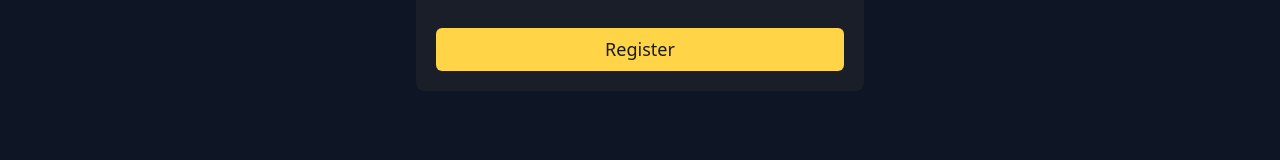
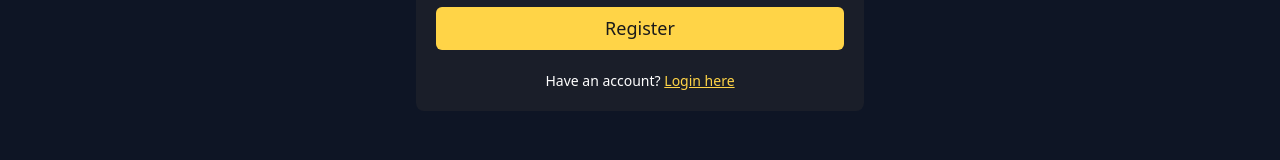
Before and after one commit to Nafiuls/assignment-10-client, a React (Vite) app: page /register in a window 1280 px wide. Shown: the part 635-795 px from the top of the page. Built offline with nearby package versions, Linux system fonts and the light colour scheme; no server answers.

Commit message:
register and dynamic navbar complete

```diff
--- a/package.json
+++ b/package.json
@@ -12,9 +12,12 @@
   "dependencies": {
     "@tailwindcss/vite": "^4.1.6",
     "daisyui": "^5.0.35",
+    "firebase": "^11.7.1",
     "react": "^19.1.0",
     "react-dom": "^19.1.0",
+    "react-hot-toast": "^2.5.2",
     "react-router-dom": "^7.6.0",
+    "react-tooltip": "^5.28.1",
     "tailwindcss": "^4.1.6"
   },
   "devDependencies": {
--- /dev/null
+++ b/src/Firebase/Firebase.init.js
@@ -0,0 +1,19 @@
+// Import the functions you need from the SDKs you need
+import { initializeApp } from "firebase/app";
+import { getAuth } from "firebase/auth";
+// TODO: Add SDKs for Firebase products that you want to use
+// https://firebase.google.com/docs/web/setup#available-libraries
+
+// Your web app's Firebase configuration
+const firebaseConfig = {
+  apiKey: "AIzaSyByoGOIEQ497321YPW32SNvBdnbZhS1Ugs",
+  authDomain: "playvibe-3e88f.firebaseapp.com",
+  projectId: "playvibe-3e88f",
+  storageBucket: "playvibe-3e88f.firebasestorage.app",
+  messagingSenderId: "1097317625780",
+  appId: "1:1097317625780:web:0709552acc5ee2de94cce1",
+};
+
+// Initialize Firebase
+const app = initializeApp(firebaseConfig);
+export const auth = getAuth(app);
--- a/src/components/Navbar.jsx
+++ b/src/components/Navbar.jsx
@@ -1,7 +1,9 @@
 import React from "react";
 import { NavLink } from "react-router-dom";
+import UseAuth from "../utils/CustomHooks/UseAuth";
 
 const Navbar = () => {
+  const { user, handleLogout } = UseAuth();
   const routes = [
     { path: "/", name: "home" },
     { path: "/reviews", name: "reviews" },
@@ -65,9 +67,29 @@ const Navbar = () => {
         </ul>
       </div>
       <div className="navbar-end">
-        <button className="bg-[#ffd447] text-[#1A1A1A] px-8 rounded-sm cursor-pointer hover:bg-[#E6BD3F] py-2 font-medium">
-          Login
-        </button>
+        {user ? (
+          <div className="flex items-center gap-3">
+            <div className="avatar">
+              <div
+                data-tooltip-id="my-tooltip"
+                data-tooltip-content={user?.displayName}
+                className="w-12 rounded-full"
+              >
+                <img src={user?.photoURL} />
+              </div>
+            </div>
+            <button
+              onClick={() => handleLogout()}
+              className="btc py-2 cursor-pointer px-5 rounded-sm"
+            >
+              Log out
+            </button>
+          </div>
+        ) : (
+          <button className="bg-[#ffd447] text-[#1A1A1A] px-8 rounded-sm cursor-pointer hover:bg-[#E6BD3F] py-2 font-medium">
+            Login
+          </button>
+        )}
       </div>
     </div>
   );
--- a/src/index.css
+++ b/src/index.css
@@ -16,3 +16,7 @@ body {
 .btc:hover {
   background-color: #e6bd3f;
 }
+
+.txt {
+  color: #ffd447;
+}
--- a/src/layout/MainLayout.jsx
+++ b/src/layout/MainLayout.jsx
@@ -2,6 +2,9 @@ import React from "react";
 import Navbar from "../components/Navbar";
 import Footer from "../components/Footer";
 import { Outlet } from "react-router-dom";
+import { Toaster } from "react-hot-toast";
+import "react-tooltip/dist/react-tooltip.css";
+import { Tooltip } from "react-tooltip";
 
 const MainLayout = () => {
   return (
@@ -10,6 +13,8 @@ const MainLayout = () => {
       <div className="h-screen">
         <Outlet />
       </div>
+      <Toaster />
+      <Tooltip id="my-tooltip" />
       <Footer />
     </>
   );
--- a/src/main.jsx
+++ b/src/main.jsx
@@ -3,9 +3,12 @@ import { createRoot } from "react-dom/client";
 import "./index.css";
 import { RouterProvider } from "react-router-dom";
 import router from "./routes/router.jsx";
+import AuthProvider from "./utils/AuthProvider/AuthProvider.jsx";
 
 createRoot(document.getElementById("root")).render(
   <StrictMode>
-    <RouterProvider router={router}></RouterProvider>
+    <AuthProvider
+      route={<RouterProvider router={router}></RouterProvider>}
+    ></AuthProvider>
   </StrictMode>
 );
--- /dev/null
+++ b/src/pages/Login/Login.jsx
@@ -0,0 +1,7 @@
+import React from "react";
+
+const Login = () => {
+  return <div>Login</div>;
+};
+
+export default Login;
--- a/src/pages/Register/Register.jsx
+++ b/src/pages/Register/Register.jsx
@@ -1,7 +1,12 @@
 import React, { useState } from "react";
+import UseAuth from "../../utils/CustomHooks/UseAuth";
+import toast from "react-hot-toast";
+import { Link, useNavigate } from "react-router-dom";
 
 const Register = () => {
   const [error, setError] = useState("");
+  const { handleRegister, manageProfile } = UseAuth();
+  const navigate = useNavigate();
   const handleSubmit = (e) => {
     e.preventDefault();
     const form = e.target;
@@ -19,7 +24,16 @@ const Register = () => {
       return setError("Password Must Have One Lowercase Letter");
     }
     setError("");
-    console.log(name, email, image, password);
+    handleRegister(email, password)
+      .then(() => {
+        manageProfile(name, image);
+        toast.success("Register Successfully!");
+        navigate("/");
+      })
+      .catch((err) => {
+        console.log(err.message);
+        toast.error("Something Went Wrong!");
+      });
   };
   return (
     <div className="flex h-screen flex-col items-center justify-center">
@@ -68,6 +82,12 @@ const Register = () => {
         <button className=" btc font-medium textarea-lg py-2 rounded-md cursor-pointer">
           Register
         </button>
+        <p className="text-center textarea-md">
+          Have an account?{" "}
+          <Link to={"/login"} className="txt underline hover:text-[#e6bd3f] ">
+            Login here
+          </Link>
+        </p>
       </form>
     </div>
   );
--- a/src/routes/router.jsx
+++ b/src/routes/router.jsx
@@ -6,6 +6,7 @@ import AddReview from "../pages/AddReview/AddReview";
 import MyReviews from "../pages/MyReviews/MyReviews";
 import Watchlist from "../pages/Watchlist/Watchlist";
 import Register from "../pages/Register/Register";
+import Login from "../pages/Login/Login";
 
 const router = createBrowserRouter([
   {
@@ -36,6 +37,10 @@ const router = createBrowserRouter([
         path: "/register",
         element: <Register />,
       },
+      {
+        path: "/login",
+        element: <Login />,
+      },
     ],
   },
 ]);
--- /dev/null
+++ b/src/utils/AuthProvider/AuthProvider.jsx
@@ -0,0 +1,87 @@
+import React, { createContext, useEffect, useState } from "react";
+export const authContext = createContext();
+import {
+  createUserWithEmailAndPassword,
+  signInWithEmailAndPassword,
+  signInWithPopup,
+  updateProfile,
+  signOut,
+  GoogleAuthProvider,
+  onAuthStateChanged,
+} from "firebase/auth";
+import { auth } from "../../Firebase/Firebase.init";
+const AuthProvider = ({ route }) => {
+  const [user, setUser] = useState(null);
+  const [loading, setLoading] = useState(true);
+  //   google Provider
+  const googleProvider = new GoogleAuthProvider();
+
+  //   Register a user
+  const handleRegister = (email, password) => {
+    return createUserWithEmailAndPassword(auth, email, password);
+  };
+
+  //   sign in a user
+  const handleSignIn = (email, password) => {
+    return signInWithEmailAndPassword(auth, email, password);
+  };
+  //   google sign in
+  const handleGoogle = () => {
+    return signInWithPopup(auth, googleProvider);
+  };
+
+  //   const update profile
+  const manageProfile = async (name, image) => {
+    return updateProfile(auth.currentUser, {
+      displayName: name,
+      photoURL: image,
+    })
+      .then(() => {
+        setUser((user) => ({
+          ...user,
+          displayName: name,
+          photoURL: image,
+        }));
+      })
+      .catch((error) => {
+        console.log(error);
+      });
+  };
+
+  //   signout a user
+  const handleLogout = () => {
+    signOut(auth);
+  };
+
+  //   observer
+  useEffect(() => {
+    const unsubscribe = onAuthStateChanged(auth, (currentUser) => {
+      if (currentUser) {
+        console.log(currentUser);
+        setUser(currentUser);
+      } else {
+        setUser(null);
+      }
+      setLoading(false);
+      return () => {
+        unsubscribe();
+      };
+    });
+  }, []);
+
+  const data = {
+    user,
+    setUser,
+    loading,
+    setLoading,
+    handleRegister,
+    handleSignIn,
+    handleGoogle,
+    handleLogout,
+    manageProfile,
+  };
+
+  return <authContext.Provider value={data}>{route}</authContext.Provider>;
+};
+
+export default AuthProvider;
--- /dev/null
+++ b/src/utils/CustomHooks/UseAuth.jsx
@@ -0,0 +1,9 @@
+import React, { useContext } from "react";
+import { authContext } from "../AuthProvider/AuthProvider";
+
+const UseAuth = () => {
+  const value = useContext(authContext);
+  return value;
+};
+
+export default UseAuth;
```
Also changed, not shown: 1 other file (tests, documents, lock files or other folders).
